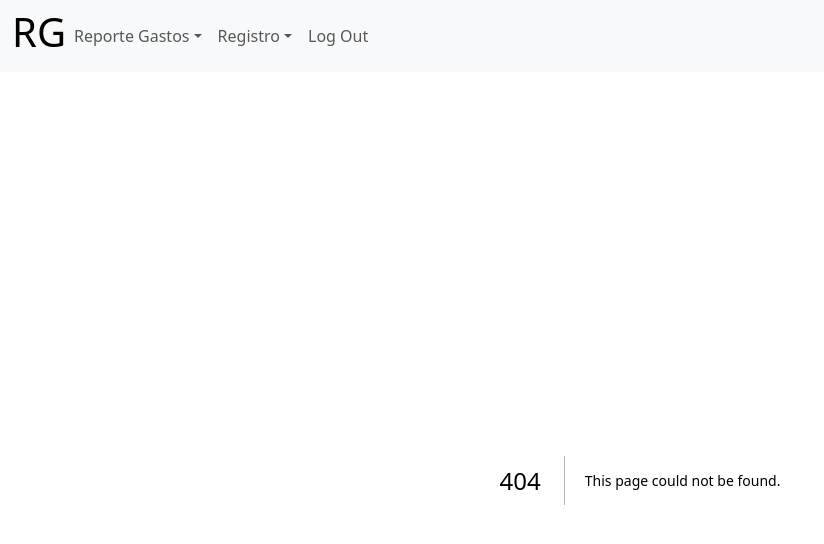
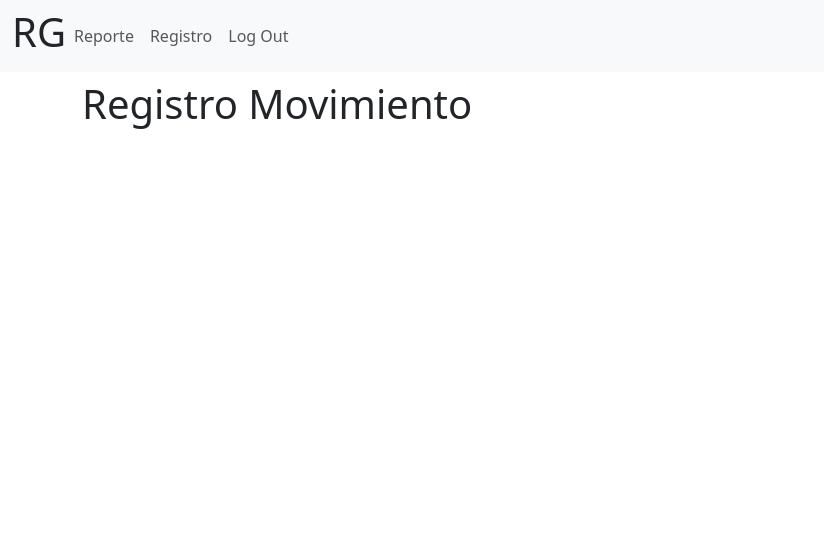
Before and after one commit to LuisaMora/ArquiSoft, a Next.js app: page /registro/registroMov in a window 1280 px wide. Before the commit this address had no page. Shown: the top 544 px of the page, without its empty margins (0-824 px from the left). Built offline with nearby package versions, Linux system fonts and the light colour scheme.

Commit message:
Vistas Nav

```diff
--- a/src/pages/_app.jsx
+++ b/src/pages/_app.jsx
@@ -1,3 +1,5 @@
+
+
 import { useEffect } from 'react'
 
 import { Layout } from '@/shared/components/Layout'
--- a/src/pages/index.jsx
+++ b/src/pages/index.jsx
@@ -1,6 +1,4 @@
 import Image from 'next/image'
-
-import marketImg from '../assets/images/market.jpg'
 
 export default function HomePage() {
   return (
--- /dev/null
+++ b/src/pages/registro/registroMov.jsx
@@ -0,0 +1,8 @@
+import styles from '@/styles/egresoStilo.module.css'
+export default function UpdateCategoriesPage() {
+    return (
+      <div>
+        <h1 className='titulo'>Registro Movimiento</h1>
+      </div>
+    )
+  }
--- a/src/pages/reporte/repIngreso.jsx
+++ b/src/pages/reporte/reporteMov.jsx
@@ -1,7 +1,7 @@
 export default function ListCategoriesPage() {
   return (
     <div>
-      <h1>Reporte Ingreso</h1>
+      <h1>Reporte Movimiento</h1>
     </div>
   )
 }
--- a/src/shared/components/Navbar.jsx
+++ b/src/shared/components/Navbar.jsx
@@ -4,20 +4,12 @@ import { Route } from '../models/Route'
 
 const routes = [
   new Route({
-    title: 'Reporte Gastos',
-    path: '/reporte',
-    subRoutes: [
-      new Route({ title: 'Reporte Ingreso', path: '/repIngreso' }),
-      new Route({ title: 'Reporte Egresos', path: '/repEgreso' })
-    ]
+    title: 'Reporte',
+    path: '/reporte/reporteMov'
   }),
   new Route({
     title: 'Registro',
-    path: '/registro',
-    subRoutes: [
-      new Route({ title: 'Ingreso', path: '/ingreso' }),
-      new Route({ title: 'Egreso', path: '/egreso' }),
-    ]
+    path: '/registro/registroMov'
   }),
   new Route({ title: 'Log Out', path: '/' }),
 ]
@@ -57,7 +49,7 @@ export const Navbar = () => {
   return (
     <nav className="navbar navbar-expand bg-body-tertiary">
       <div className="container-fluid">
-        <h1>RG </h1>
+        <h1>RG</h1>
 
         <ul className="navbar-nav me-auto mb-2 mb-lg-0">
           {routes.map((route) =>
--- /dev/null
+++ b/src/styles/Nav.module.css
@@ -0,0 +1,3 @@
+.container-fluid{
+    background-color: aqua;
+}
--- /dev/null
+++ b/src/styles/egresoStilo.module.css
@@ -0,0 +1,3 @@
+.titulo{
+    background-color: aqua;
+}
--- a/src/styles/globals.css
+++ /dev/null
@@ -1,107 +0,0 @@
-:root {
-  --max-width: 1100px;
-  --border-radius: 12px;
-  --font-mono: ui-monospace, Menlo, Monaco, 'Cascadia Mono', 'Segoe UI Mono',
-    'Roboto Mono', 'Oxygen Mono', 'Ubuntu Monospace', 'Source Code Pro',
-    'Fira Mono', 'Droid Sans Mono', 'Courier New', monospace;
-
-  --foreground-rgb: 0, 0, 0;
-  --background-start-rgb: 214, 219, 220;
-  --background-end-rgb: 255, 255, 255;
-
-  --primary-glow: conic-gradient(
-    from 180deg at 50% 50%,
-    #16abff33 0deg,
-    #0885ff33 55deg,
-    #54d6ff33 120deg,
-    #0071ff33 160deg,
-    transparent 360deg
-  );
-  --secondary-glow: radial-gradient(
-    rgba(255, 255, 255, 1),
-    rgba(255, 255, 255, 0)
-  );
-
-  --tile-start-rgb: 239, 245, 249;
-  --tile-end-rgb: 228, 232, 233;
-  --tile-border: conic-gradient(
-    #00000080,
-    #00000040,
-    #00000030,
-    #00000020,
-    #00000010,
-    #00000010,
-    #00000080
-  );
-
-  --callout-rgb: 238, 240, 241;
-  --callout-border-rgb: 172, 175, 176;
-  --card-rgb: 180, 185, 188;
-  --card-border-rgb: 131, 134, 135;
-}
-
-@media (prefers-color-scheme: dark) {
-  :root {
-    --foreground-rgb: 255, 255, 255;
-    --background-start-rgb: 0, 0, 0;
-    --background-end-rgb: 0, 0, 0;
-
-    --primary-glow: radial-gradient(rgba(1, 65, 255, 0.4), rgba(1, 65, 255, 0));
-    --secondary-glow: linear-gradient(
-      to bottom right,
-      rgba(1, 65, 255, 0),
-      rgba(1, 65, 255, 0),
-      rgba(1, 65, 255, 0.3)
-    );
-
-    --tile-start-rgb: 2, 13, 46;
-    --tile-end-rgb: 2, 5, 19;
-    --tile-border: conic-gradient(
-      #ffffff80,
-      #ffffff40,
-      #ffffff30,
-      #ffffff20,
-      #ffffff10,
-      #ffffff10,
-      #ffffff80
-    );
-
-    --callout-rgb: 20, 20, 20;
-    --callout-border-rgb: 108, 108, 108;
-    --card-rgb: 100, 100, 100;
-    --card-border-rgb: 200, 200, 200;
-  }
-}
-
-* {
-  box-sizing: border-box;
-  padding: 0;
-  margin: 0;
-}
-
-html,
-body {
-  max-width: 100vw;
-  overflow-x: hidden;
-}
-
-body {
-  color: rgb(var(--foreground-rgb));
-  background: linear-gradient(
-      to bottom,
-      transparent,
-      rgb(var(--background-end-rgb))
-    )
-    rgb(var(--background-start-rgb));
-}
-
-a {
-  color: inherit;
-  text-decoration: none;
-}
-
-@media (prefers-color-scheme: dark) {
-  html {
-    color-scheme: dark;
-  }
-}
```
Also changed, not shown: src/pages/registro/egreso.jsx (deleted, +0 -7 lines), src/pages/registro/ingreso.jsx (deleted, +0 -7 lines), src/pages/reporte/repEgreso.jsx (deleted, +0 -7 lines), src/assets/images/market.jpg (deleted).
